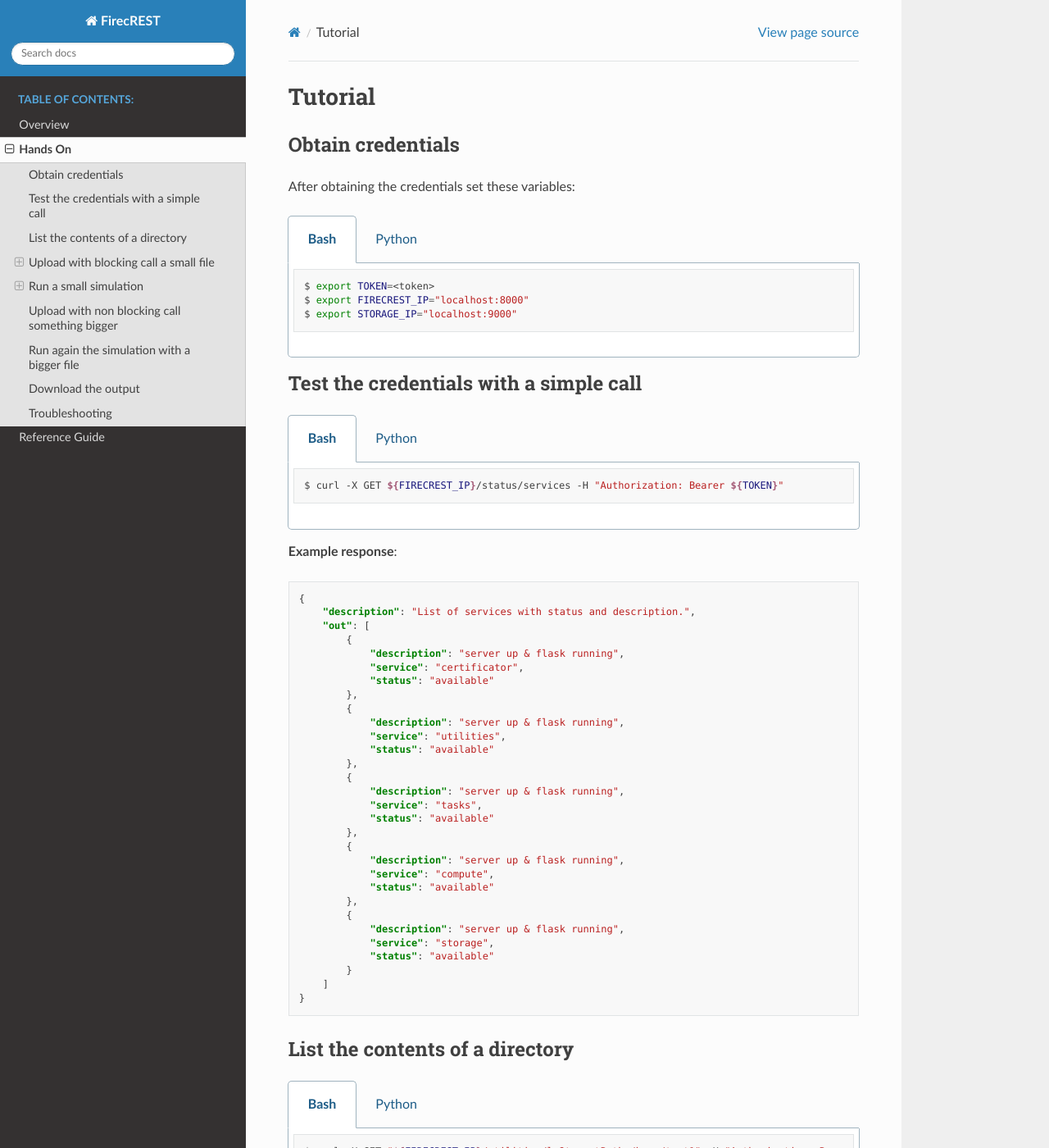
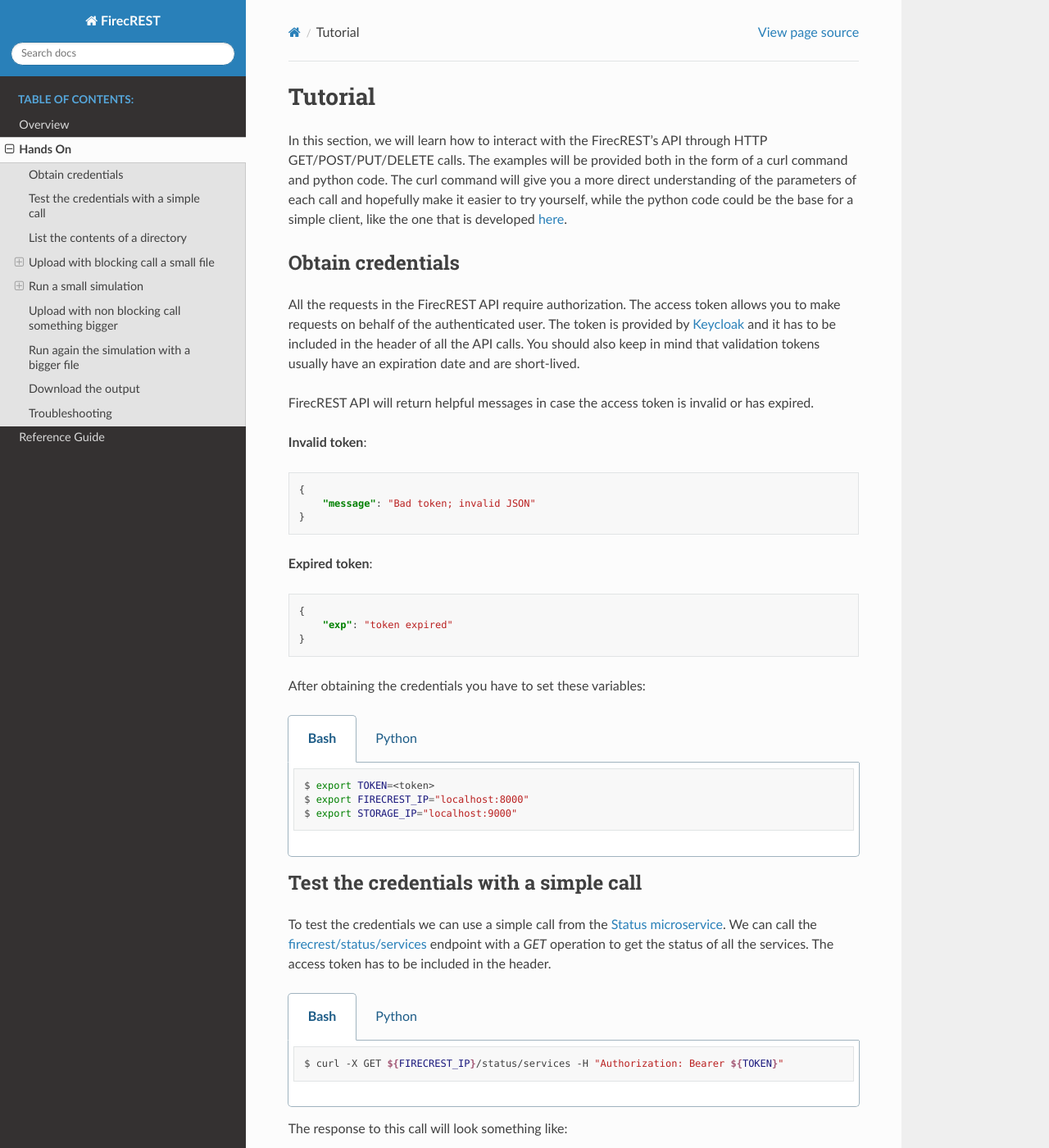
Before and after one commit to eth-cscs/firecrest, a Sphinx documentation site: the page built from doc/source/tutorial.rst, in a window 1280 px wide and 1400 px high. Shown: the whole window at 82% size. Built offline with Sphinx 7.4.7 and the Read the Docs theme 2.0.0, drawn with Linux system fonts in a browser that asks for light colours; some of the changed text lies outside the part shown.

Commit message:
doc: update tutorial

```diff
--- a/doc/source/tutorial.rst
+++ b/doc/source/tutorial.rst
@@ -2,10 +2,37 @@
 Tutorial
 ========
 
+In this section, we will learn how to interact with the FirecREST's API through HTTP GET/POST/PUT/DELETE calls.
+The examples will be provided both in the form of a curl command and python code.
+The curl command will give you a more direct understanding of the parameters of each call and hopefully make it easier to try yourself, while the python code could be the base for a simple client, like the one that is developed `here <https://github.com/eth-cscs/firecrest/tree/master/deploy/demo>`_.
+
 Obtain credentials
 ==================
 
-After obtaining the credentials set these variables:
+All the requests in the FirecREST API require authorization.
+The access token allows you to make requests on behalf of the authenticated user.
+The token is provided by `Keycloak <https://www.keycloak.org//>`_ and it has to be included in the header of all the API calls.
+You should also keep in mind that validation tokens usually have an expiration date and are short-lived.
+
+FirecREST API will return helpful messages in case the access token is invalid or has expired.
+
+**Invalid token**:
+
+.. code-block:: json
+
+    {
+        "message": "Bad token; invalid JSON"
+    }
+
+**Expired token**:
+
+.. code-block:: json
+
+    {
+        "exp": "token expired"
+    }
+
+After obtaining the credentials you have to set these variables:
 
 .. tabs::
 
@@ -24,6 +51,10 @@ After obtaining the credentials set these variables:
 Test the credentials with a simple call
 =======================================
 
+To test the credentials we can use a simple call from the `Status microservice <overview.html#status>`__.
+We can call the `firecrest/status/services <reference.html#get--status-services>`__ endpoint with a *GET* operation to get the status of all the services.
+The access token has to be included in the header.
+
 .. tabs::
 
     .. code-tab:: bash
@@ -36,7 +67,7 @@ Test the credentials with a simple call
         headers = {'Authorization': f'Bearer {TOKEN}'}
         response = requests.get(url=url, headers=headers)
 
-**Example response**:
+The response to this call will look something like:
 
 .. code-block:: json
 
@@ -75,6 +106,16 @@ Test the credentials with a simple call
 List the contents of a directory
 ================================
 
+Another simple but useful call of the API is the listing of the contents of a directory.
+As before we have to include the authorization token in the header but we also have to specify the machine name's filesystem and the directory we want to list.
+In our example the machine is *cluster* and we want to list our home directory, */home/test1*.
+As we can see in the reference section of `utilities/ls <reference.html#get--utilities-ls>`__, the machine name is also part of the header but the target path is a query parameter.
+
+.. note::
+    Query parameters are passed in a different argument in python but are part of the URL in the curl command.
+
+Finally the call looks like this:
+
 .. tabs::
 
     .. code-tab:: bash
@@ -90,7 +131,7 @@ List the contents of a directory
         params = {'targetPath': f'{path}'}
         response = requests.get(url=url, headers=headers, params=params)
 
-**Example response**:
+And the response should look something like:
 
 .. code-block:: json
 
@@ -119,6 +160,49 @@ List the contents of a directory
             }
         ]
     }
+
+When the call is successful the body of the response is enough but in case we get an error the response header can give us more information about the error.
+
+.. note::
+    To get the response header in the curl command add `-i` in the call.
+
+In case we ask to list a directory in which the user doesn't have the right permissions we will get `X-Permission-Denied: User does not have permissions to access machine or path`.
+
+.. code-block:: bash
+
+    HTTP/1.1 400 BAD REQUEST
+    Content-Type: application/json
+    Content-Length: 49
+    Connection: keep-alive
+    X-Permission-Denied: User does not have permissions to access machine or path
+    Server: Werkzeug/1.0.0 Python/3.6.8Date: Tue, 24 Mar 2020 09:21:03 GMT
+    X-Kong-Upstream-Latency: 168
+    X-Kong-Proxy-Latency: 2
+    Via: kong/2.0.2
+
+    {
+        "description": "Error listing contents of path"
+    }
+
+But when we try to list a directory that doesn't exist the error would be different in the header.
+
+.. code-block:: bash
+
+    HTTP/1.1 400 BAD REQUEST
+    Content-Type: application/json
+    Content-Length: 49
+    Connection: keep-alive
+    X-Invalid-Path: /home/test23 is an invalid path
+    Server: Werkzeug/1.0.0 Python/3.6.8Date: Tue, 24 Mar 2020 09:27:44 GMTX-Kong-Upstream-Latency: 172
+    X-Kong-Proxy-Latency: 2
+    Via: kong/2.0.2
+
+    {
+        "description": "Error listing contents of path"
+    }
+
+In the reference section of `utilities/ls <reference.html#get--utilities-ls>`__ you can see more error types you can get in the response header.
+
 
 Upload with blocking call a small file
 ======================================
```
Also changed, not shown: doc/source/overview.rst (+29 -0 lines).
